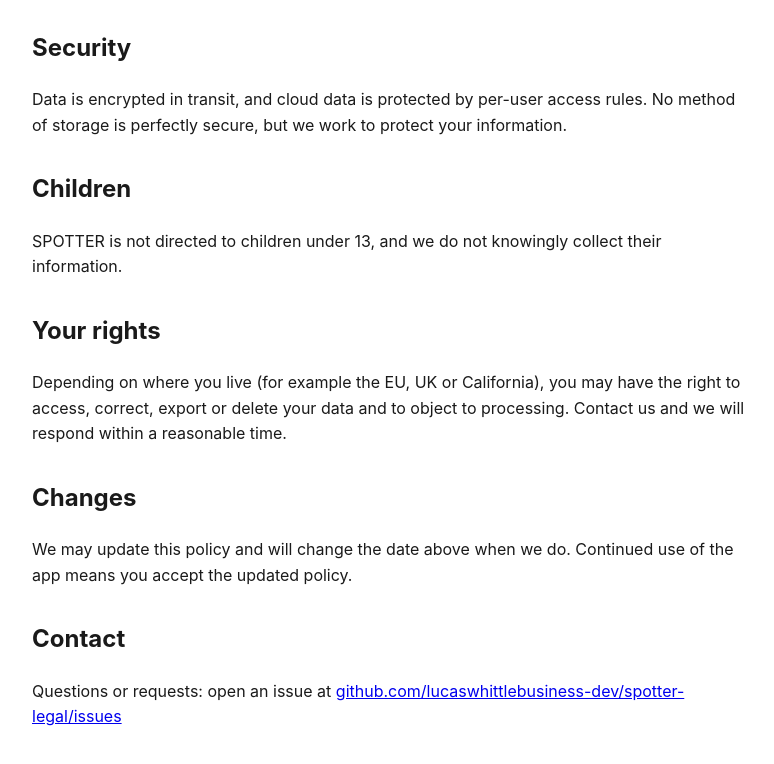
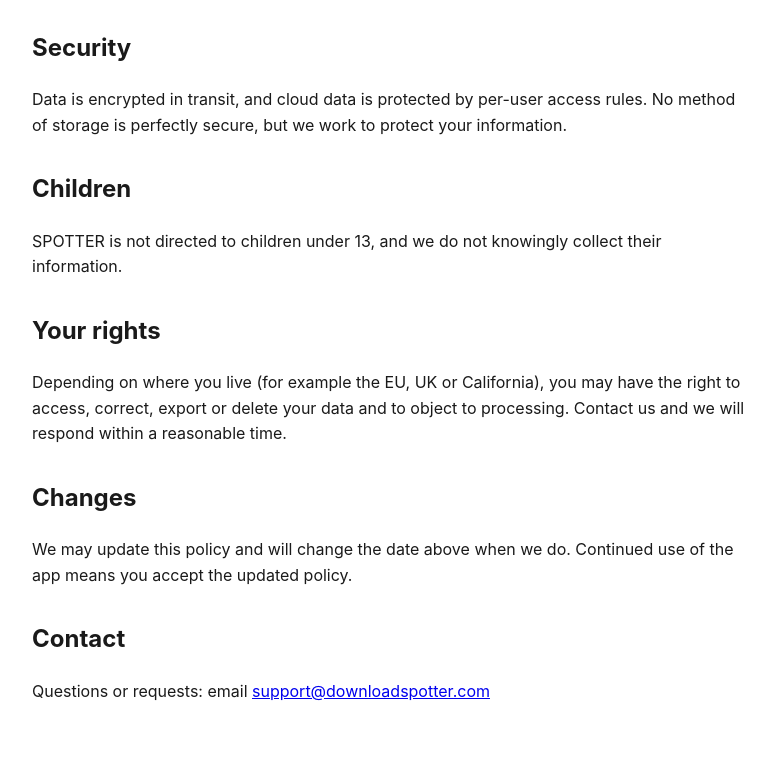
Before and after one commit to lucaswhittlebusiness-dev/spotter-legal, a plain HTML site: page index.html in a window 1280 px wide. Shown: the part 1724-2488 px from the top of the page, without its empty margins (248-1022 px from the left). Drawn offline with Linux system fonts and the light colour scheme.

Commit message:
Use support@downloadspotter.com as contact

```diff
--- a/index.html
+++ b/index.html
@@ -55,5 +55,5 @@
 <p>We may update this policy and will change the date above when we do. Continued use of the app means you accept the updated policy.</p>
 
 <h2>Contact</h2>
-<p>Questions or requests: open an issue at <a href="https://github.com/lucaswhittlebusiness-dev/spotter-legal/issues">github.com/lucaswhittlebusiness-dev/spotter-legal/issues</a></p>
+<p>Questions or requests: email <a href="mailto:support@downloadspotter.com">support@downloadspotter.com</a></p>
 </body></html>
```
Also changed, not shown: privacy.html (+1 -1 lines), support.html (+1 -1 lines).
